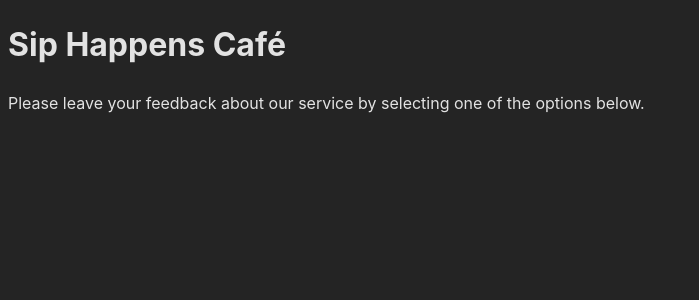
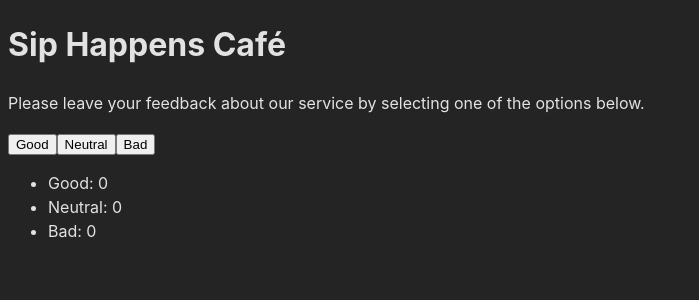
Before and after one commit to fedevychr/goit-react-hw-02, a React (Vite) app: page / in a window 1280 px wide. Shown: the top 300 px of the page, without its empty margins (0-699 px from the left). Built offline with nearby package versions, Linux system fonts and the light colour scheme.

Commit message:
fin step1

```diff
--- a/src/App.jsx
+++ b/src/App.jsx
@@ -1,9 +1,15 @@
 import Description from './components/Description/Description';
+import Options from './components/Options/Options';
+import Feedback from './components/Feedback/Feedback';
 
 function App() {
+  const feedbacks = { good: 0, neutral: 0, bad: 0 };
+
   return (
     <div>
       <Description />
+      <Options />
+      <Feedback feedbacks={feedbacks} />
     </div>
   );
 }
--- a/src/components/Feedback/Feedback.jsx
+++ b/src/components/Feedback/Feedback.jsx
@@ -0,0 +1,11 @@
+const Feedback = ({ feedbacks }) => {
+  return (
+    <ul>
+      <li>Good: {feedbacks.good}</li>
+      <li>Neutral: {feedbacks.neutral}</li>
+      <li>Bad: {feedbacks.bad}</li>
+    </ul>
+  );
+};
+
+export default Feedback;
--- a/src/components/Options/Options.jsx
+++ b/src/components/Options/Options.jsx
@@ -0,0 +1,11 @@
+const Options = () => {
+  return (
+    <div>
+      <button>Good</button>
+      <button>Neutral</button>
+      <button>Bad</button>
+    </div>
+  );
+};
+
+export default Options;
```
